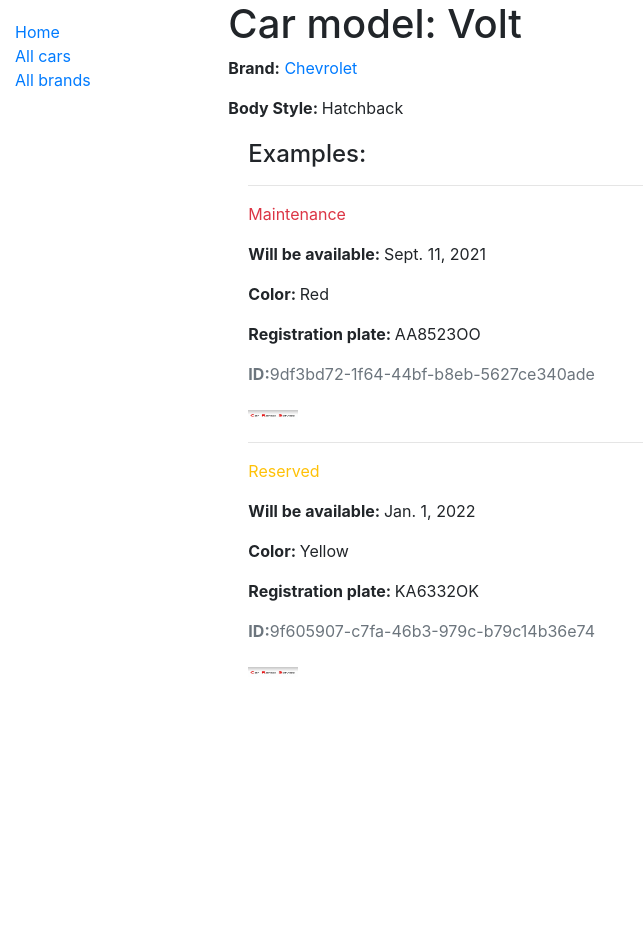
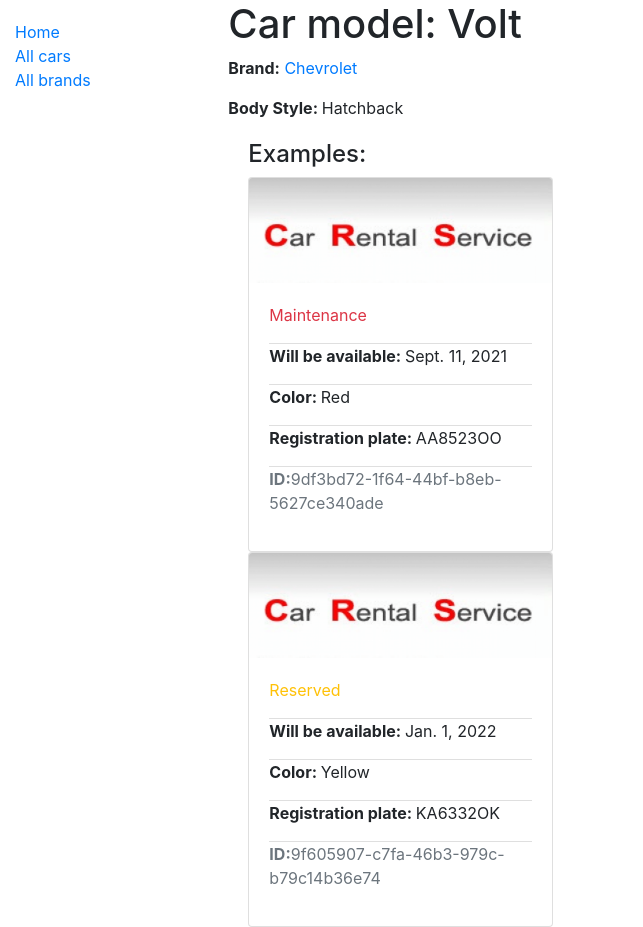
Before and after one commit to M-Pidlisnyi/carrent, a Django app: page /catalog/car/4 in a window 1280 px wide. Shown: the whole page, without its empty margins (0-643 px from the left). Before the commit the page ends 674 px from the top, so only its background shows below. Run offline with Django 3.2, Linux system fonts and the light colour scheme; data comes from the database, SQL or seed files in the repository.

Commit message:
added cards for detailed veiws

```diff
--- a/catalog/static/css/styles.css
+++ b/catalog/static/css/styles.css
@@ -12,7 +12,6 @@
     width:42%;
     float: left;
 }
-
 .clearfix{
     clear:both
 }
--- a/catalog/templates/catalog/car_detail.html
+++ b/catalog/templates/catalog/car_detail.html
@@ -9,25 +9,34 @@
         <h4>Examples:</h4>
 
         {% for inst in car.carinstance_set.all %}
-            <div class="details">
-                <hr>
+            <div class="card" style="height: 65%; width: 30%;">
+                {% load static %}
+                <img class="card-img"
+                     src="{% static 'img/kinda_logo.png' %}"
+                     alt="Ye be logo">
+                <div class="card-body">
+                    <ul class="list-group list-group-flush">
+                        <li class="list-group-item" style="padding: 0 0 0 0;">
                             <p class="{% if inst.status == 'a' %}text-success{% elif inst.status == 'm' %}text-danger{% else %}text-warning{% endif %}">
                                 {{inst.get_status_display}}
                             </p>
+                        </li>
+                        <li class="list-group-item"  style="padding: 0 0 0 0;">
                             {% if inst.status != 'a' %}
                                 <p><strong>Will be available: </strong>{{inst.due_back}}</p>
                             {%endif%}
+                        </li>
+                        <li class="list-group-item"  style="padding: 0 0 0 0;">
                             <p><strong>Color: </strong>{{inst.color}}</p>
+                        </li>
+                        <li class="list-group-item"  style="padding: 0 0 0 0;">
                             <p><strong>Registration plate: </strong>{{inst.plate}}</p>
+                        </li>
+                        <li class="list-group-item"  style="padding: 0 0 0 0;">
                             <p class="text-muted"><strong>ID:</strong>{{inst.id}}</p>
-                {% load static %}
-                <img src="{% static 'img/kinda_logo.png' %}"
-                     alt="Ye be logo"
-                     style="width: 50px; height: 10px;">
-
+                        </li>
+                    </ul>
                 </div>
-            <div class="clearfix">
-
             </div>
         {%endfor%}
     </div>
```
Lines whose indentation alone changed are shown as unchanged.
